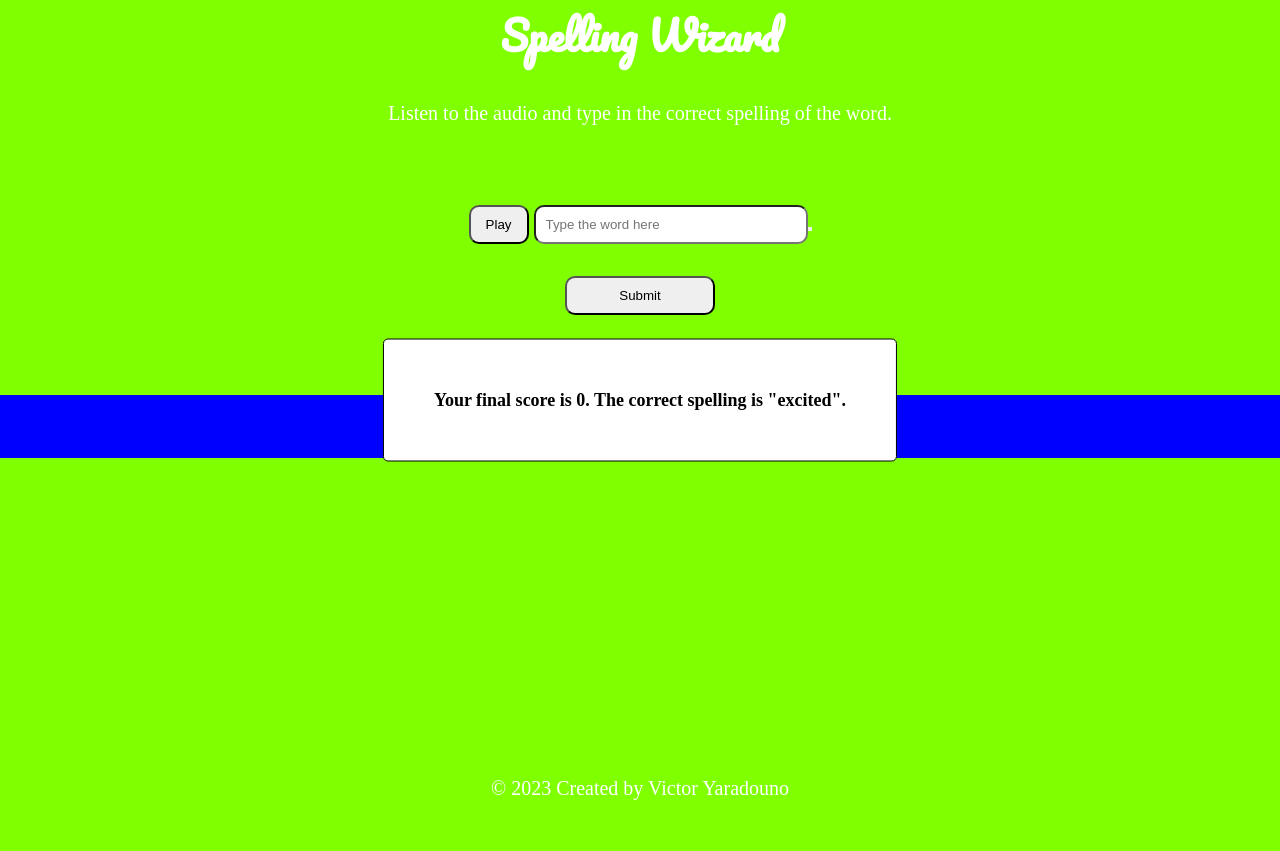
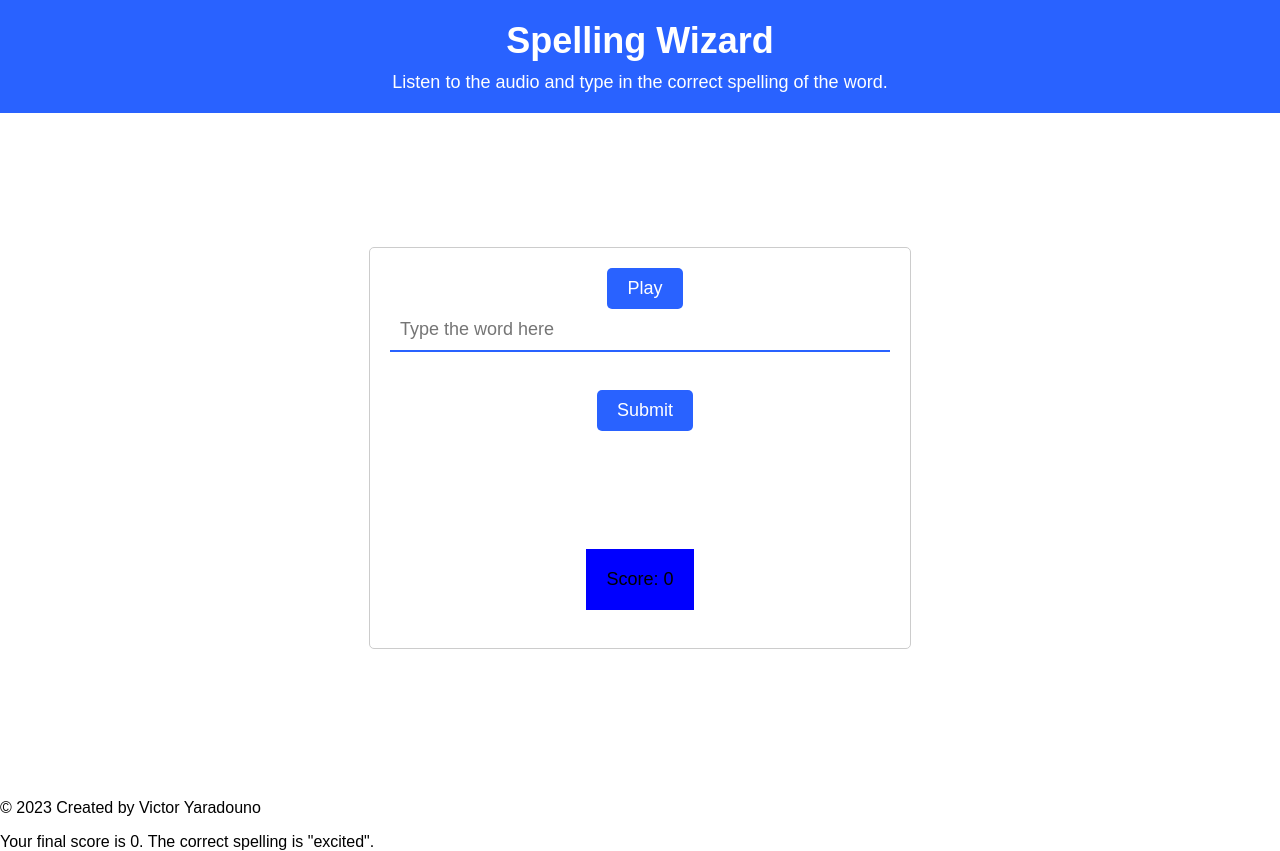
Before and after one commit to Victoryara/Spelling, a plain HTML site: page index.html in a window 1280 px wide. Both pictures are taken after typing "Sample" into the empty fields and a click on the button "Submit". Before the commit the page ends 800 px from the top, so only its background shows below. Drawn offline with Linux system fonts and the light colour scheme.

Commit message:
Changed the UI

```diff
--- a/app.js
+++ b/app.js
@@ -61,10 +61,10 @@ function showPopup(feedbackMessage) {
 	// Add the popup container to the page
 	document.body.appendChild(popupContainer);
 
-	// Set a timeout to remove the popup after 3 seconds
+	// Set a timeout to remove the popup after 5 seconds
 	setTimeout(function() {
 	  popupContainer.remove();
-	}, 3000);
+	}, 5000);
   }
 
 
--- a/index.html
+++ b/index.html
@@ -14,14 +14,12 @@
 			<div id="word-container">
 				<audio id="word-audio"></audio>
 				<button id="play-button">Play</button>
-				<input type="text" id="word-input" placeholder="Type the word here" required><button></button><br>
+				<input type="text" id="word-input" placeholder="Type the word here" required><br>
 				<button id="submit-button">Submit</button>
 				<p id="feedback-text"></p>
 				<p id="score">Score: 0</p>
 			</div>
 			<div id="popup-container"></div>
-
-
 		</main>
 		<footer>
 			<p>&copy; 2023 Created by Victor Yaradouno</p>
--- a/style.css
+++ b/style.css
@@ -1,72 +1,140 @@
-  @import url('https://fonts.googleapis.com/css2?family=Pacifico&display=swap');
+/* Responsive styling for Spelling Wizard game */
 
-
-*{
-    margin: 0;
-    padding: 0;
+/* Style the page */
+body {
+  font-family: Arial, sans-serif;
+  margin: 0;
+  padding: 0;
 }
 
-body{
-    background-color: chartreuse;
-    text-align: center;
-    color: #fff;
-    font-size: 20px;
+/* Style the header */
+header {
+  background-color: #2962FF;
+  color: #fff;
+  padding: 20px;
+  text-align: center;
 }
 
-h1{
-    font-family: 'Pacifico', cursive;
-    margin-bottom: 2rem;
+header h1 {
+  font-size: 36px;
+  margin: 0;
 }
 
-header{
-    margin-bottom: 3rem;
+header p {
+  font-size: 18px;
+  margin: 10px 0 0;
 }
 
-#play-button{
-    padding: 10px 10px;
-    border-radius: 10px;
-    cursor: pointer;
-    width: 60px;
+/* Style the main section */
+main {
+  display: flex;
+  flex-direction: column;
+  align-items: center;
+  justify-content: center;
+  height: calc(100vh - 130px);
 }
 
-
-#submit-button{
-    padding: 10px 10px;
-    border-radius: 10px;
-    cursor: pointer;
-    width: 150px;
-    margin-top: 2rem;
+/* Style the word container */
+#word-container {
+  display: flex;
+  flex-direction: column;
+  align-items: center;
+  justify-content: center;
+  padding: 20px;
+  border: 1px solid #ccc;
+  border-radius: 5px;
+  background-color: #fff;
+  max-width: 500px;
+  width: 90%;
 }
 
-#word-input{
-    padding: 10px 10px;
-    border-radius: 10px;
-    width: 250px;
-    margin-top: 2rem;
+#word-container button {
+  margin-left: 10px;
 }
 
-.popup-container {
-  position: fixed;
-  top: 50%;
-  left: 50%;
-  transform: translate(-50%, -50%);
-  background-color: #fff;
-  border: 1px solid #000;
+#play-button, #submit-button {
+  background-color: #2962FF;
+  color: #fff;
+  border: none;
   border-radius: 5px;
-  padding: 50px;
-  z-index: 9999;
+  padding: 10px 20px;
+  font-size: 18px;
+  cursor: pointer;
 }
 
-.popup-content {
-  text-align: center;
-  font-size: 18px;
-  font-weight: bold;
-  color: #000;
+#play-button:hover, #submit-button:hover {
+  background-color: #448AFF;
 }
 
-footer{
+#word-input {
+  font-size: 18px;
+  padding: 10px;
+  border: none;
+  border-bottom: 2px solid #2962FF;
+  width: 100%;
+  margin-bottom: 20px;
+  box-sizing: border-box;
+}
+
+#feedback-text {
+  font-size: 18px;
+  margin-top: 20px;
+}
+
+#score {
+  font-size: 18px;
+  margin-top: 10px;
+}
+
+/* Style the popup container */
+#popup-container {
   position: fixed;
-  bottom: 0;
+  display: none;
+  z-index: 1;
   left: 0;
-  right: 0;
+  top: 0;
+  width: 100%;
+  height: 100%;
+  overflow: auto;
+  background-color: rgba(0,0,0,0.4);
 }
+
+/* Style the popup */
+.popup {
+  background-color: #fff;
+  border: 1px solid #ccc;
+  border-radius: 5px;
+  max-width: 500px;
+  width: 90%;
+  margin: auto;
+  padding: 20px;
+  text-align: center;
+  position: relative;
+  top: 50%;
+  transform: translateY(-50%);
+}
+
+.popup h2 {
+  font-size: 28px;
+  margin-top: 0;
+}
+
+.popup p {
+  font-size: 18px;
+  margin-top: 10px;
+}
+
+.popup button {
+  background-color: #2962FF;
+  color: #fff;
+  border: none;
+  border-radius: 5px;
+  padding: 10px 20px;
+  font-size: 18px;
+  cursor: pointer;
+  margin-top: 20px;
+}
+
+.popup button:hover {
+  background-color: #448AFF;
+}
```
